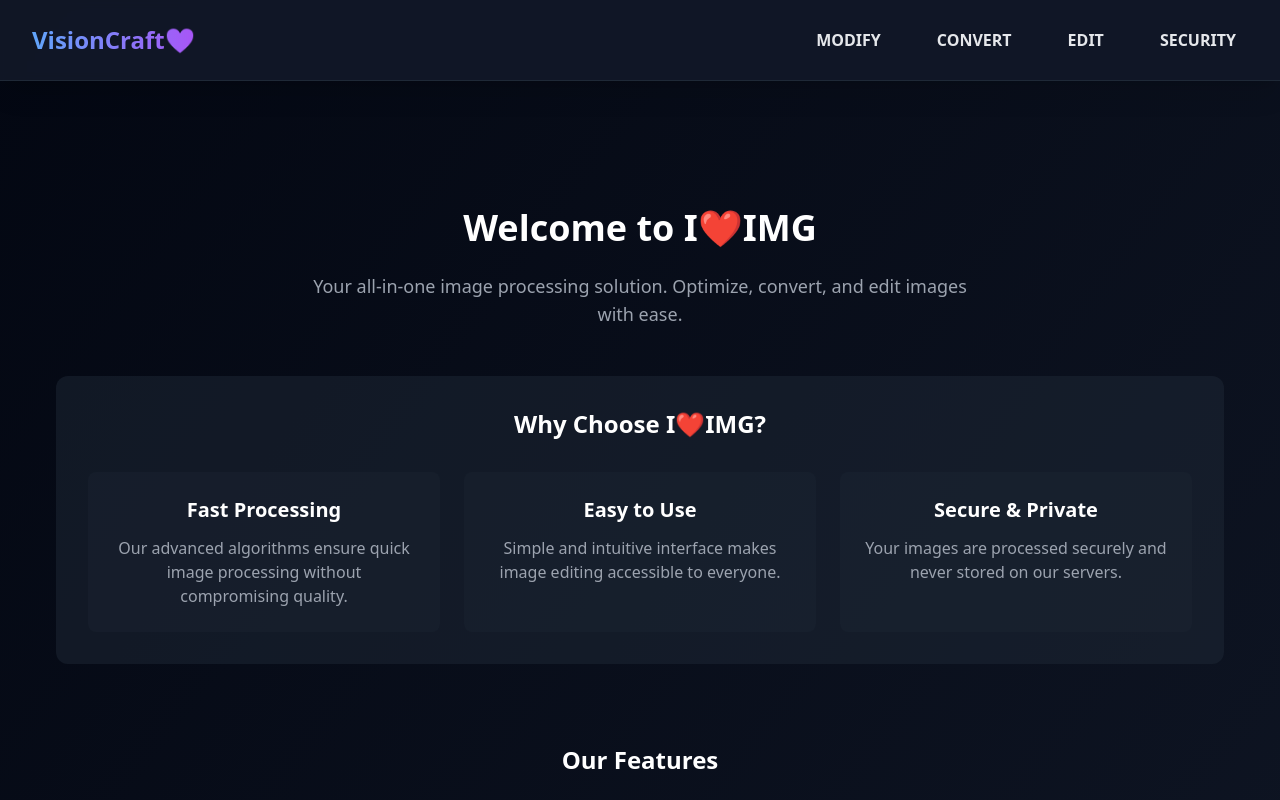
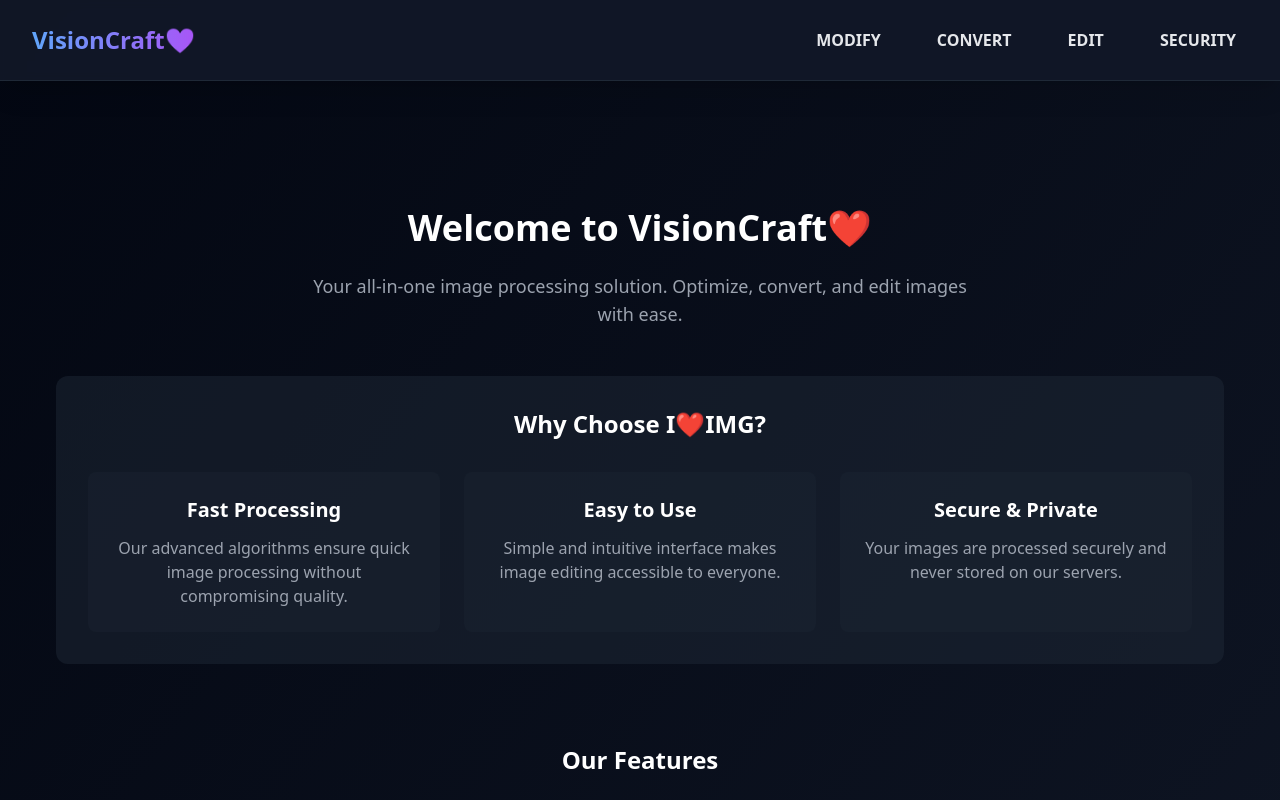
Before and after one commit to lord-rudra0/Image-processing-Web, a React (Vite) app: page / in a window 1280 px wide. Shown: the top 800 px of the page. Built offline with nearby package versions, Linux system fonts and the light colour scheme.

Commit message:
name fixed

```diff
--- a/src/components/Home.jsx
+++ b/src/components/Home.jsx
@@ -89,7 +89,7 @@ const Home = () => {
                 transition={{ duration: 0.8, ease: "easeOut" }}
                 className="text-center mb-20"
             >
-                <h1 className="text-4xl font-bold text-white mb-6">Welcome to I❤IMG</h1>
+                <h1 className="text-4xl font-bold text-white mb-6">Welcome to VisionCraft❤</h1>
                 <p className="text-lg text-gray-400 max-w-2xl mx-auto mb-12">
                     Your all-in-one image processing solution. Optimize, convert, and edit images with ease.
                 </p>
```
